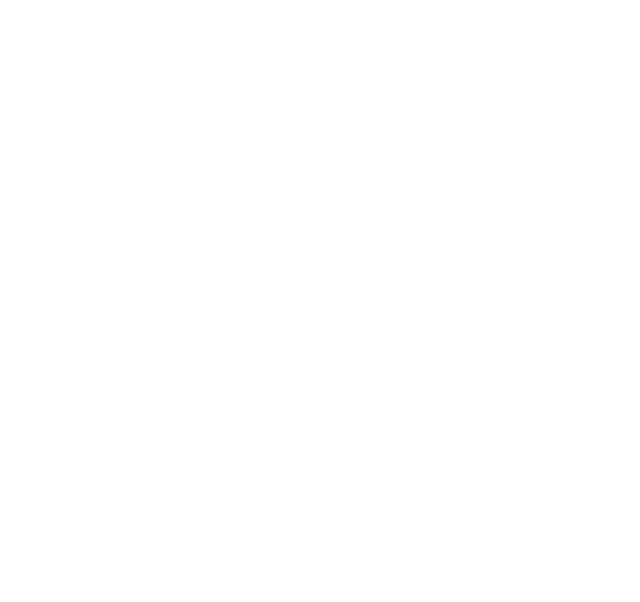
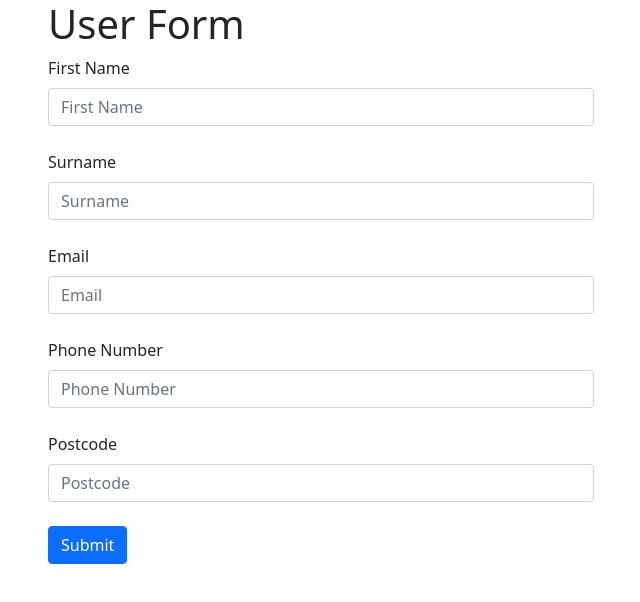
Before and after one commit to hanakola/form-validation, a plain HTML site: page index.html in a window 1280 px wide. Shown: the whole page, without its empty margins (319-959 px from the left). Drawn offline with nearby package versions, Linux system fonts and the light colour scheme.

Commit message:
Created a user form

```diff
--- a/index.html
+++ b/index.html
@@ -12,6 +12,85 @@
     />
   </head>
   <body>
+    <div class="container">
+      <div class="row">
+        <div class="col-md-6 mx-auto">
+          <h1>User Form</h1>
+          <form>
+            <div class="form-group">
+              <label class="mb-2">First Name</label>
+              <input
+                type="text"
+                class="form-control"
+                id="first-name"
+                placeholder="First Name"
+              />
+              <div class="invalid-feedback">
+                First name must be between 2 and 15 characters
+              </div>
+            </div>
+            <br />
+
+            <div class="form-group">
+              <label class="mb-2">Surname</label>
+              <input
+                type="text"
+                class="form-control"
+                id="surname"
+                placeholder="Surname"
+              />
+              <div class="invalid-feedback">
+                Surname must be between 2 and 25 characters
+              </div>
+            </div>
+            <br />
+
+            <div class="form-group">
+              <label class="mb-2">Email</label>
+              <input
+                type="text"
+                class="form-control"
+                id="email"
+                placeholder="Email"
+              />
+              <div class="invalid-feedback">Enter a valid email</div>
+            </div>
+            <br />
+
+            <div class="form-group">
+              <label class="mb-2">Phone Number</label>
+              <input
+                type="text"
+                class="form-control"
+                id="phone-number"
+                placeholder="Phone Number"
+              />
+              <div class="invalid-feedback">Enter a valid UK phone number</div>
+            </div>
+            <br />
+
+            <div class="form-group">
+              <label class="mb-2">Postcode</label>
+              <input
+                type="text"
+                class="form-control"
+                id="postcode"
+                placeholder="Postcode"
+              />
+              <div class="invalid-feedback">Enter a valid UK postcode</div>
+            </div>
+            <br />
+
+            <input
+              type="submit"
+              value="Submit"
+              class="btn btn-primary btn-block mb-3"
+            />
+          </form>
+        </div>
+      </div>
+    </div>
+
     <script src="./script.js"></script>
   </body>
 </html>
```
